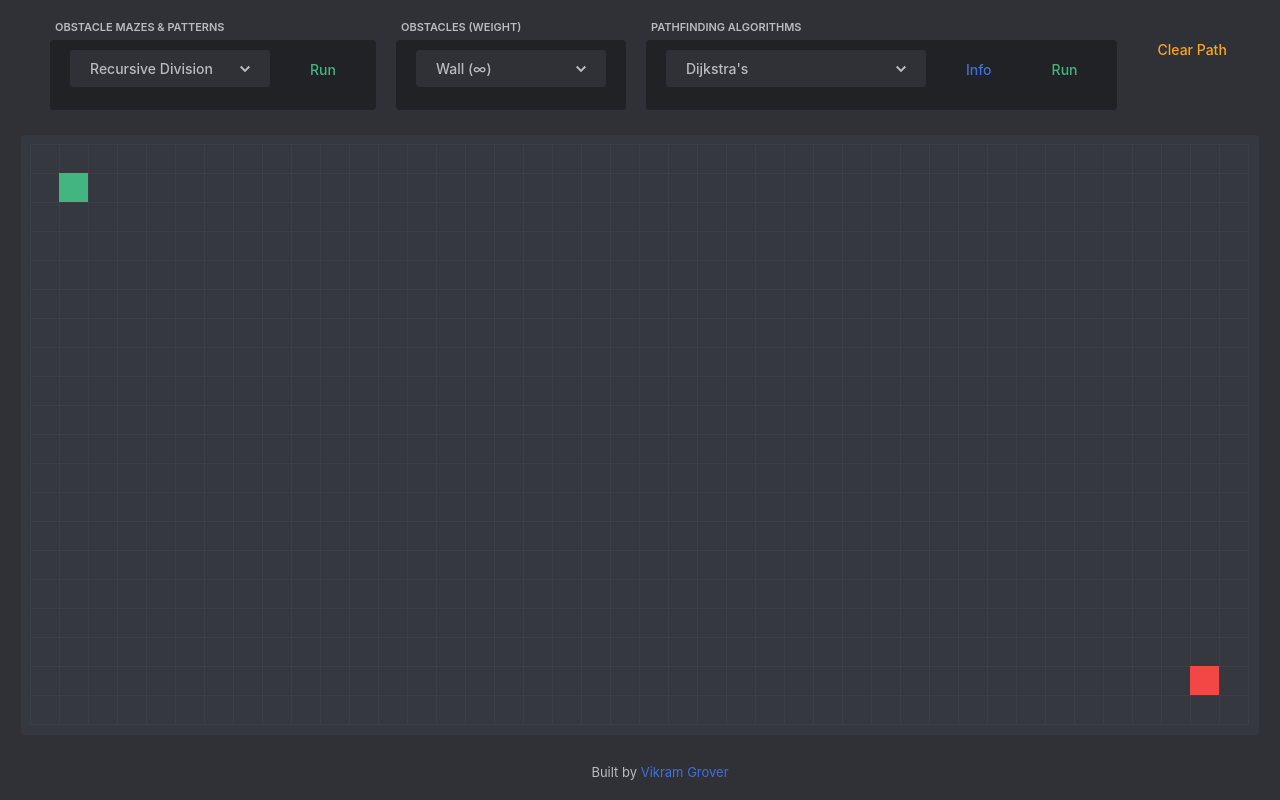
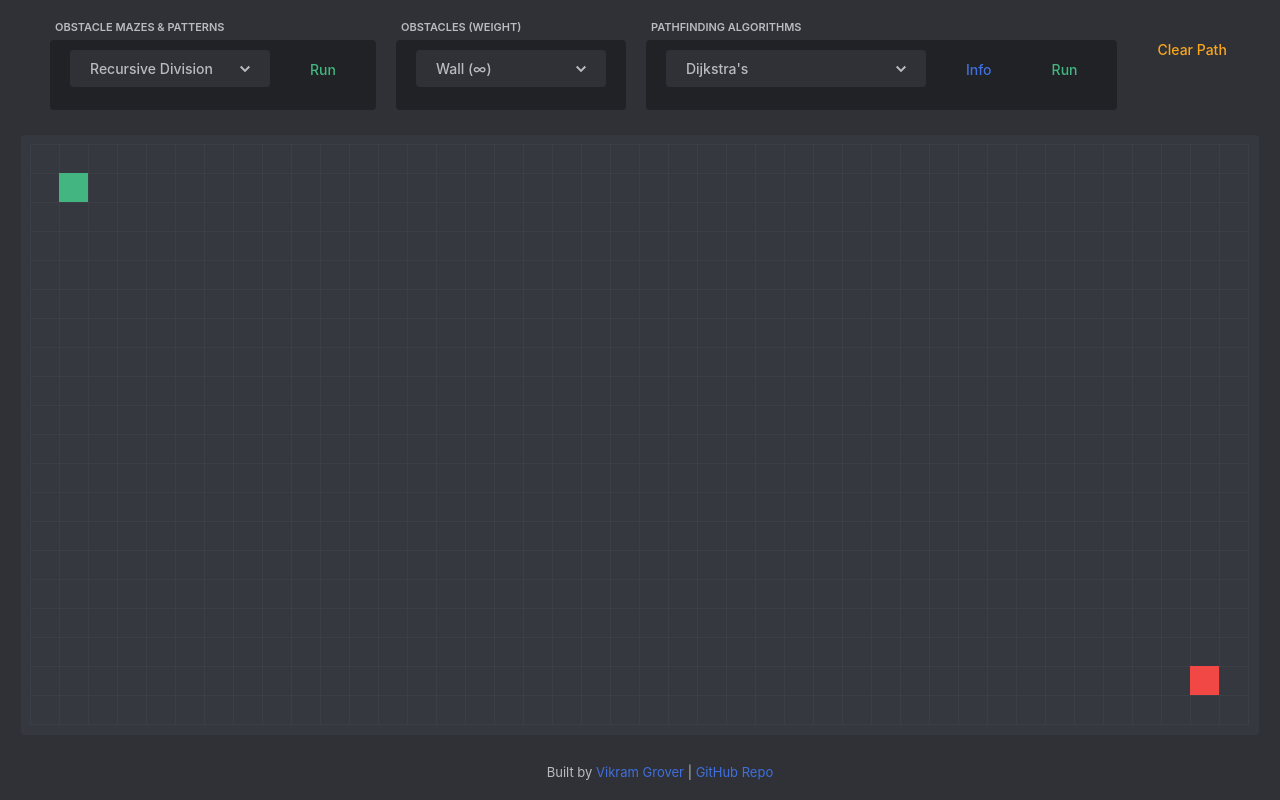
Before and after one commit to VikramGrover/pathfinding-algorithms-visualizer, a React (Create React App) app: page / in a window 1280 px wide. Shown: the top 800 px of the page. Built offline with nearby package versions, Linux system fonts and the light colour scheme.

Commit message:
Add personal website url and GitHub link

```diff
--- a/src/components/Footer.js
+++ b/src/components/Footer.js
@@ -3,7 +3,7 @@ import React from 'react'
 const Footer = () => {
     return (
         <div className='footer'>
-            Built by <a href='https://github.com/VikramGrover' target="_blank">Vikram Grover</a>
+            Built by <a href='https://vikgrover.me' target='_blank'>Vikram Grover</a> | <a href='https://github.com/VikramGrover/pathfinding-algorithms-visualizer' target='_blank'>GitHub Repo</a>
         </div>
     )
 }
```
Also changed, not shown: 20 other files (tests, documents, lock files or other folders).
